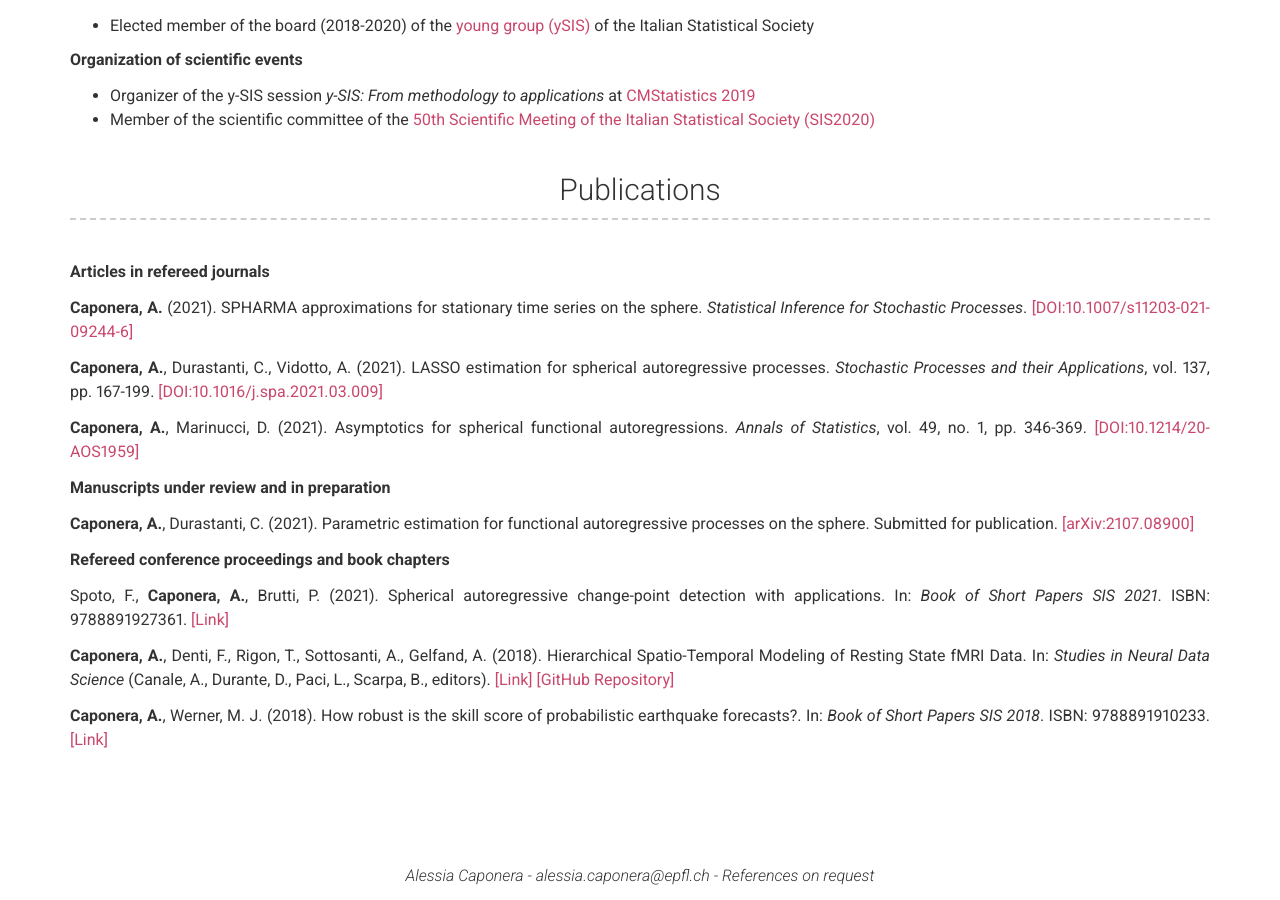
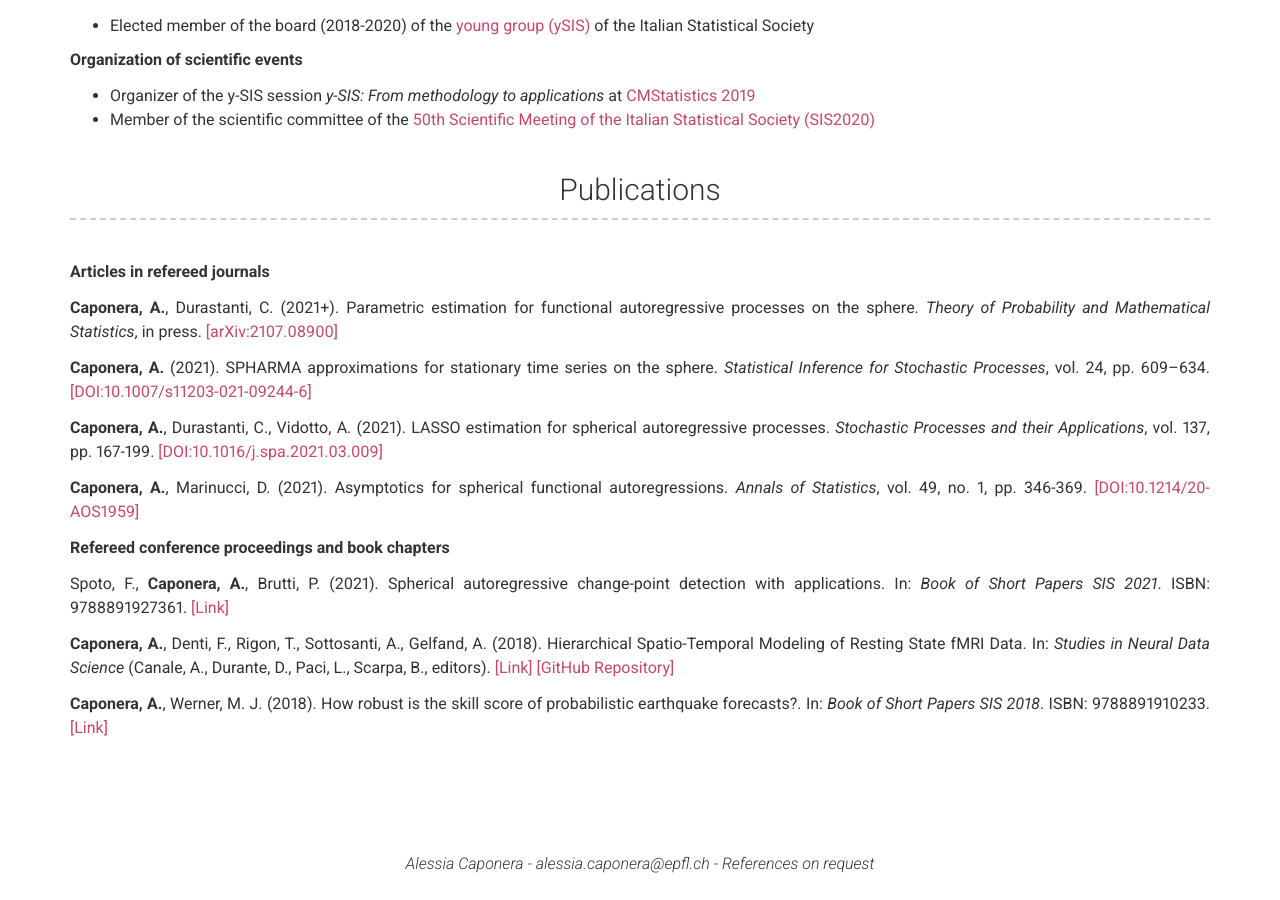
Before and after one commit to alessiacaponera/alessiacaponera.github.io, a Jekyll site: the page built from index.md, in a window 1280 px wide and 900 px high, scrolled down 1878 px. Built offline with Jekyll 4.4.1, drawn with Linux system fonts in a browser that asks for light colours.

Commit message:
Update _config.yml

```diff
--- a/_config.yml
+++ b/_config.yml
@@ -61,15 +61,14 @@ more_content: |
 
     **Articles in refereed journals**
 
-    **Caponera, A.** (2021). SPHARMA approximations for stationary time series on the sphere. *Statistical Inference for Stochastic Processes*. [[DOI:10.1007/s11203-021-09244-6]](https://doi.org/10.1007/s11203-021-09244-6)
+    **Caponera, A.**, Durastanti, C. (2021+). Parametric estimation for functional autoregressive processes on the sphere. *Theory of Probability and Mathematical Statistics*, in press. [[arXiv:2107.08900]](https://arxiv.org/pdf/2107.08900.pdf)
+
+    **Caponera, A.** (2021). SPHARMA approximations for stationary time series on the sphere. *Statistical Inference for Stochastic Processes*, vol. 24, pp. 609–634. [[DOI:10.1007/s11203-021-09244-6]](https://doi.org/10.1007/s11203-021-09244-6)
 
     **Caponera, A.**, Durastanti, C., Vidotto, A. (2021). LASSO estimation for spherical autoregressive processes. *Stochastic Processes and their Applications*, vol. 137, pp. 167-199. [[DOI:10.1016/j.spa.2021.03.009]](https://doi.org/10.1016/j.spa.2021.03.009)
 
     **Caponera, A.**, Marinucci, D. (2021). Asymptotics for spherical functional autoregressions. *Annals of Statistics*, vol. 49, no. 1, pp. 346-369. [[DOI:10.1214/20-AOS1959]](https://doi.org/10.1214/20-AOS1959)
 
-    **Manuscripts under review and in preparation**
-
-    **Caponera, A.**, Durastanti, C. (2021). Parametric estimation for functional autoregressive processes on the sphere. Submitted for publication. [[arXiv:2107.08900]](https://arxiv.org/pdf/2107.08900.pdf)
 
     **Refereed conference proceedings and book chapters**
 
@@ -79,7 +78,7 @@ more_content: |
 
     **Caponera, A.**, Werner, M. J. (2018). How robust is the skill score of probabilistic earthquake forecasts?. In: *Book of Short Papers SIS 2018*. ISBN: 9788891910233. [[Link]](https://it.pearson.com/content/dam/region-core/italy/pearson-italy/pdf/Docenti/ISTITUZIONI%20-%20HE%20-%20PDF%20-%20SIS%20V2.pdf)
 
-#
+# **Manuscripts under review and in preparation**
 # More Section
 #awards_title: Awards
 #awards_content: |
```
